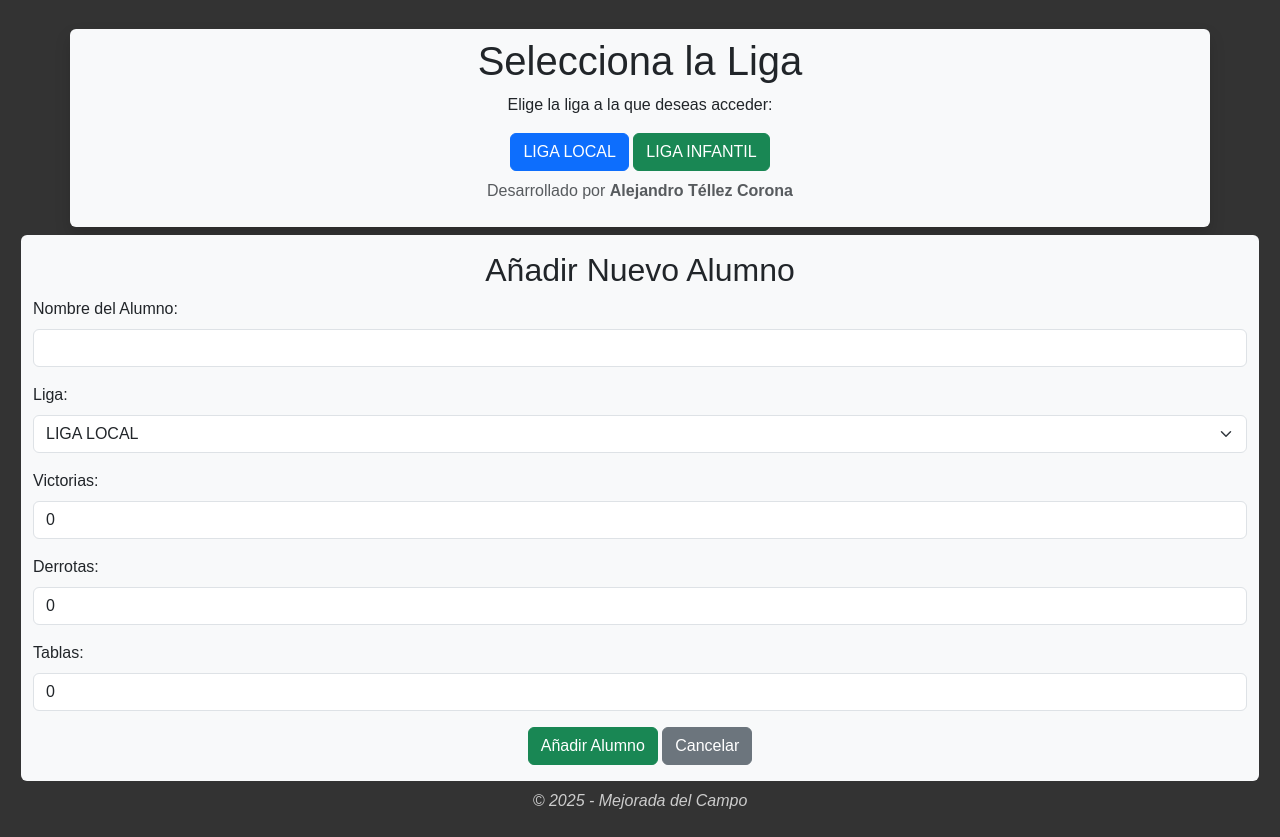
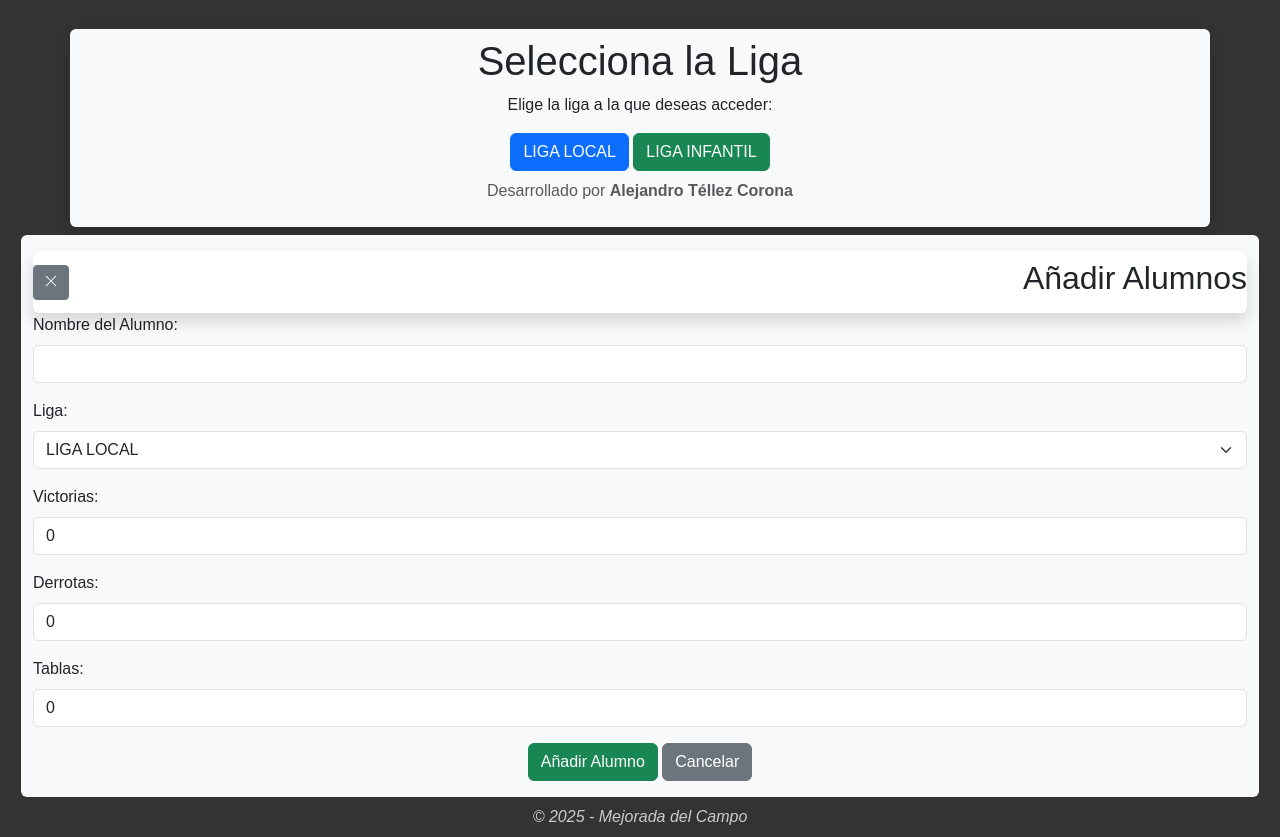
Before and after one commit to Alextc35/ajedrez-cultura, a PHP site: page /index.php?action=addAlumno in a window 1280 px wide. Shown: the top 837 px of the page. Run offline with PHP 8.4, Linux system fonts and the light colour scheme.

Commit message:
Update addAlumno.php

```diff
--- a/app/views/addAlumno.php
+++ b/app/views/addAlumno.php
@@ -3,7 +3,14 @@
     $otraLiga = $liga === 'LIGA LOCAL' ? 'LIGA INFANTIL' : 'LIGA LOCAL';
 ?>
 <div class="container-fluid bg-light rounded py-3">
-    <h2 class="text-center">Añadir Nuevo Alumno</h2>
+            <!-- 📌 Barra de navegación fija dentro del container -->
+            <nav class="navbar navbar-light bg-white rounded shadow">
+                <!-- 📌 Botón de Volver -->
+                <a href="/chess-league/public/" class="btn btn-secondary btn-sm">
+                    <i class="bi bi-x-lg"></i>
+                </a>
+                <h2 class="text-center">Añadir Alumnos</h2>
+        </nav>
 
     <form action="?controller=ControladorAlumnos&action=insertAlumno" method="POST">
         <input type="hidden" name="liga" value="<?= htmlspecialchars($liga) ?>">
```
